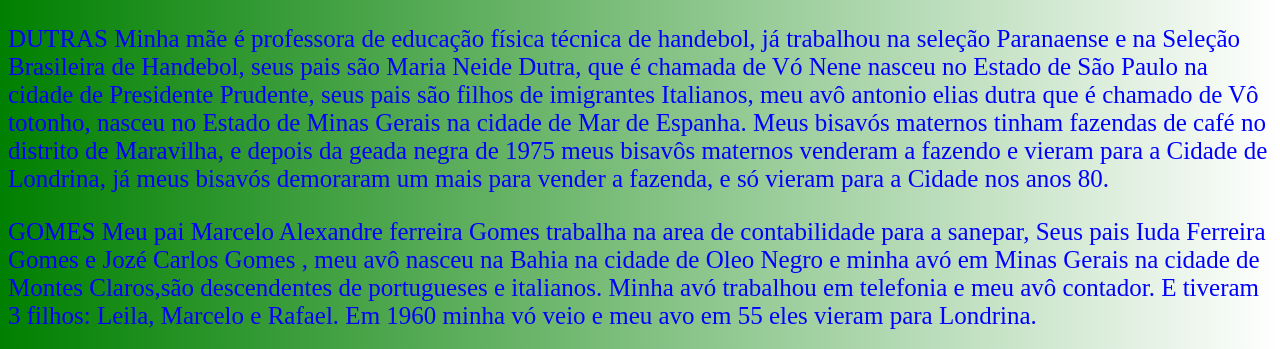
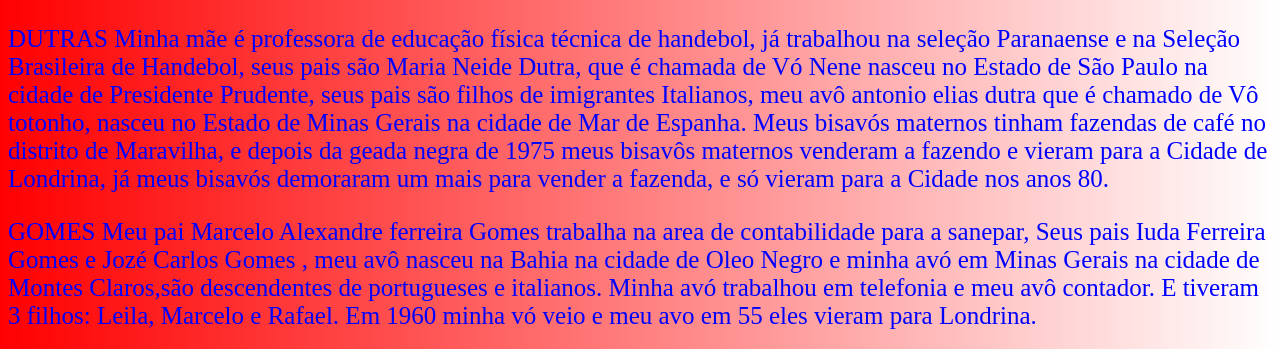
Before and after one commit to Mig0el/Dutra-Gomes, a plain HTML site: page index.html in a window 1280 px wide. Shown: the top 349 px of the page. Drawn offline with Linux system fonts and the light colour scheme.

Commit message:
Update index.html

```diff
--- a/index.html
+++ b/index.html
@@ -2,7 +2,7 @@
 <html lang="en">
 <head>
      <style>
-          body { background-image: linear-gradient(90deg,green,white);
+          body { background-image: linear-gradient(90deg,red,white);
             color: #0000FF;
             text-decoration: none;
             font-size: 25px;
```
